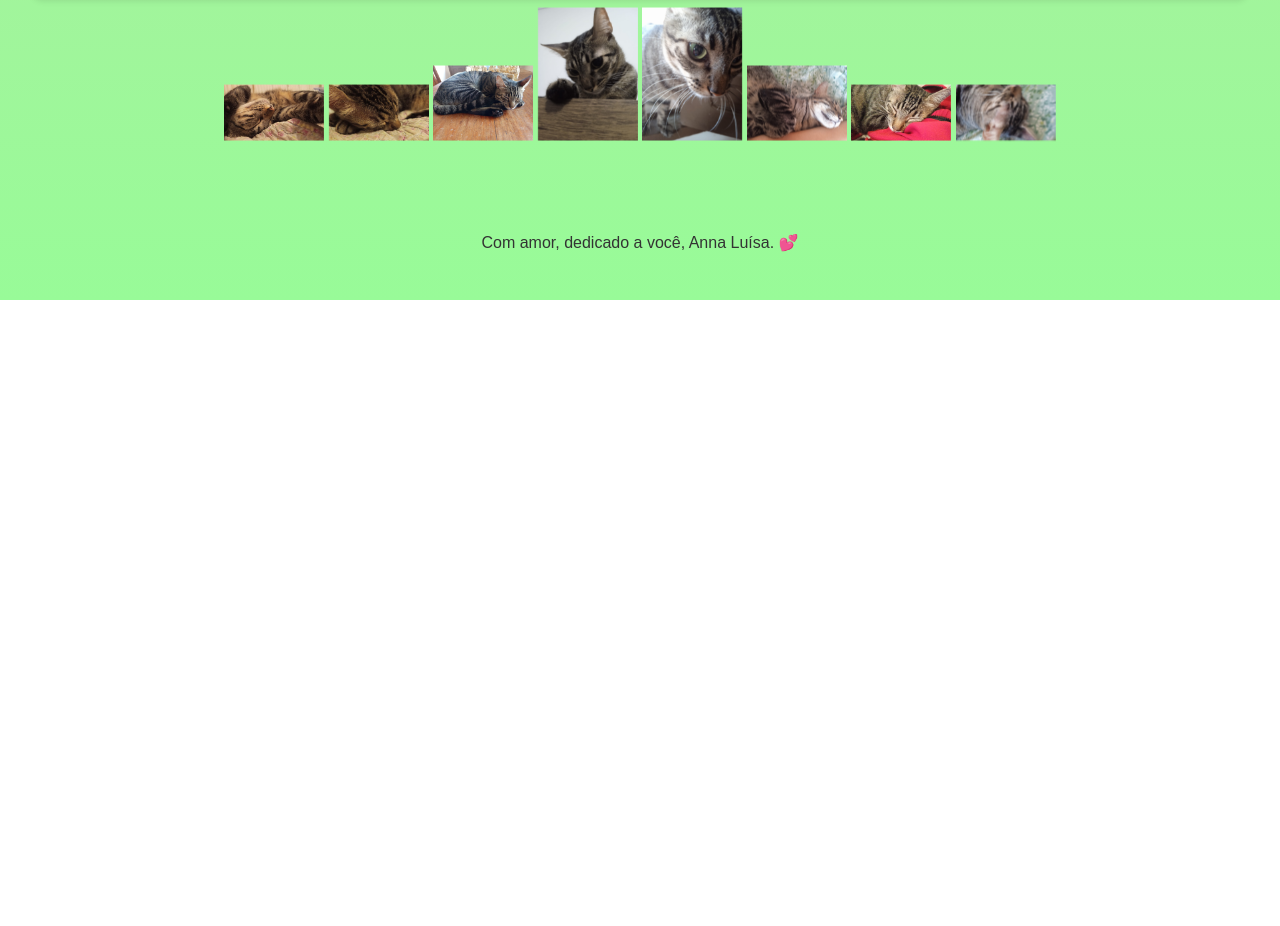
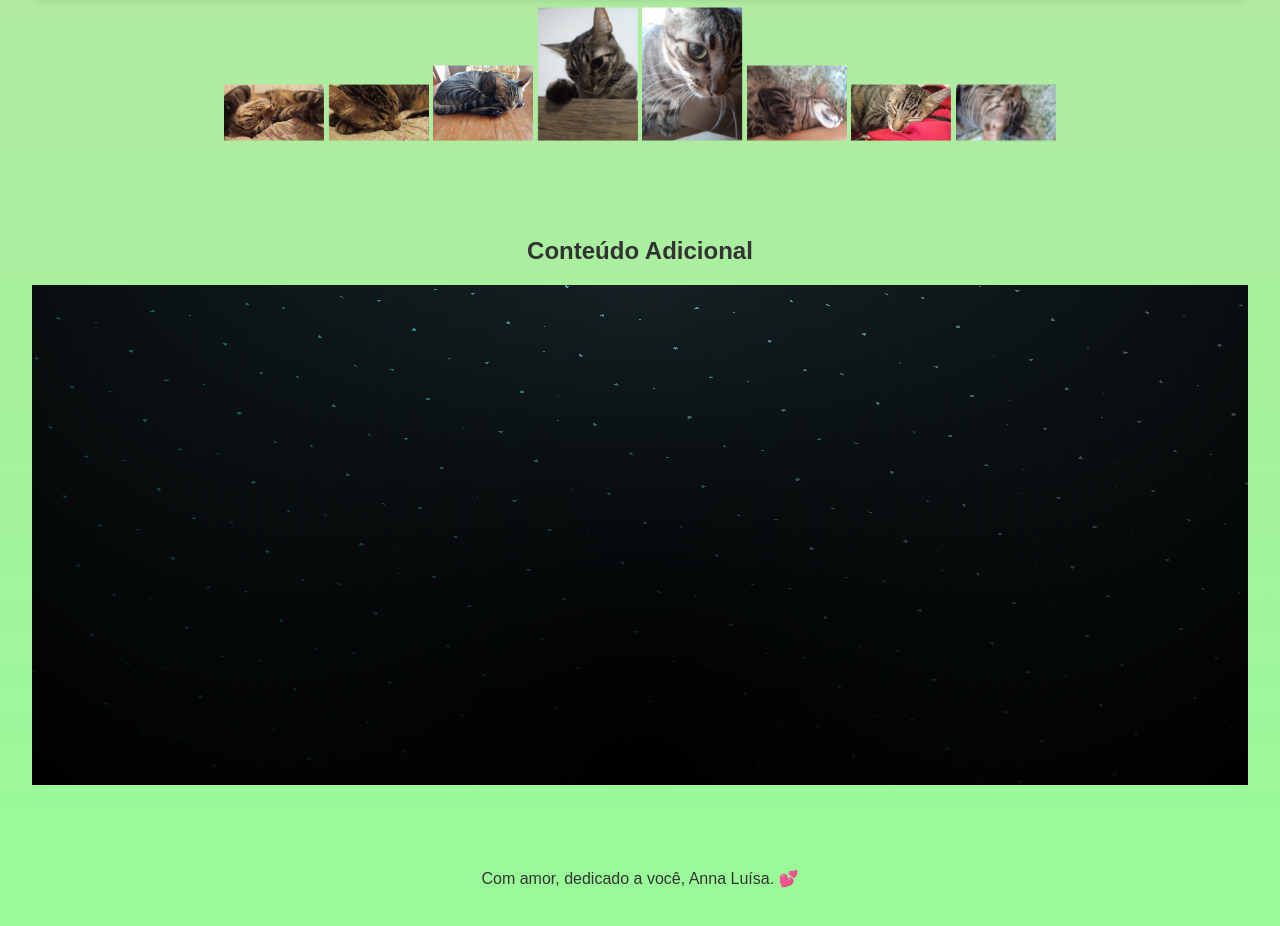
Before and after one commit to progcienti/1mes, a plain HTML site: page index.html in a window 1280 px wide. Shown: the part 3058-3984 px from the top of the page. Before the commit the page ends 3358 px from the top, so only its background shows below. Drawn offline with Linux system fonts and the light colour scheme.

Commit message:
Update index.html

```diff
--- a/index.html
+++ b/index.html
@@ -163,6 +163,12 @@
         <img  class="cat-animation"  src="Magnus8.jpg" alt="gato animado">
     </section>
 
+
+    <section class="section">
+        <h2>Conteúdo Adicional</h2>
+        <iframe src="floresamarillas.html" width="100%" height="500" frameborder="0"></iframe>
+    </section>
+
     <footer class="section">
         <p>Com amor, dedicado a você, Anna Luísa. 💕</p>
     </footer>
```
